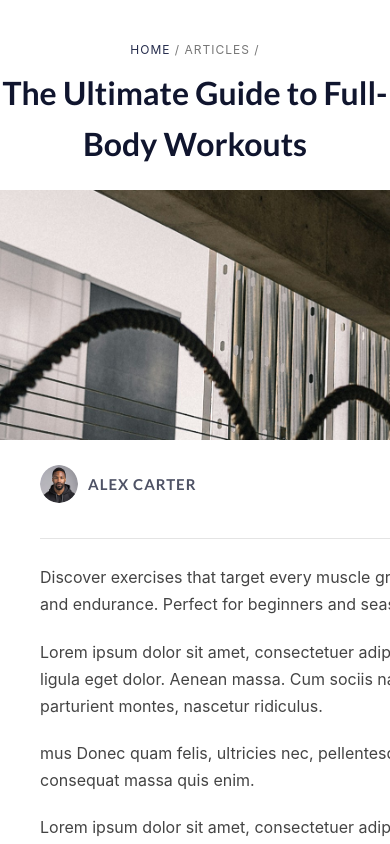
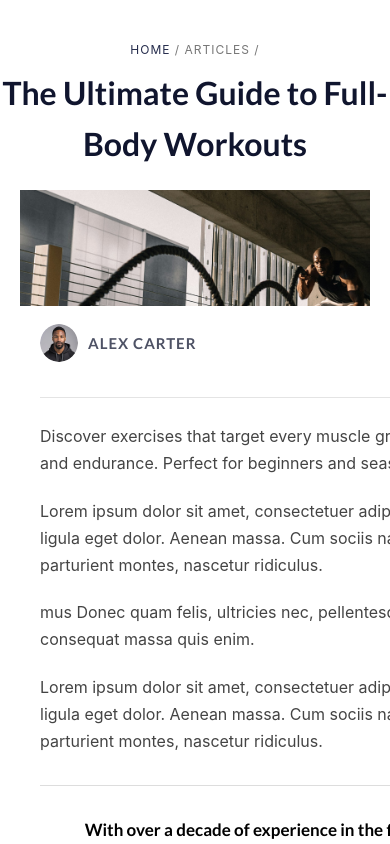
Before and after one commit to akshayshihora/blog-practical, a Next.js app: page /posts/full-body-workouts in a window 390 px wide. Shown: the top 844 px of the page. Built offline with nearby package versions, Linux system fonts and the light colour scheme.

Commit message:
hero image changes

```diff
--- a/styles/global.css
+++ b/styles/global.css
@@ -150,11 +150,6 @@
   color: #10152e;
 }
 
-.hero-image img {
-  width: 100%;
-  height: 420px;
-  object-fit: cover;
-}
 
 .main-container {
   max-width: 1200px;
@@ -462,9 +457,47 @@
   }
 }
 
+.hero-image {
+  width: 100%;
+  display: flex;
+  justify-content: center;
+  padding: 0;
+}
+
+/* IMAGE  (Desktop) */
+.hero-image img {
+  width: 100%;
+  height: 420px;
+  object-fit: cover;
+  object-position: center;
+}
+
+/* TABLET */
+@media (max-width: 1024px) {
+  .hero-image {
+    padding: 0 20px;
+  }
+  .hero-image img {
+     width: 100%;
+    aspect-ratio: 3/1;
+    height: auto;
+    object-fit: cover;
+    object-position: center;
+  }
+}
+
+/* MOBILE */
 @media (max-width: 600px) {
+  .hero-image {
+    padding: 0 20px;
+  }
+
   .hero-image img {
-    height: 250px;
+    width: 100%;
+    aspect-ratio: 3/1;
+    height: auto;
+    object-fit: cover;
+    object-position: center;
   }
 }
 
@@ -895,8 +928,8 @@
 
 .explore-big-img {
   width: 100%;
-  height: 200px;
-  object-fit: cover;
+  /* height: 200px;
+  object-fit: cover; */
 }
 
 .explore-meta {
```
